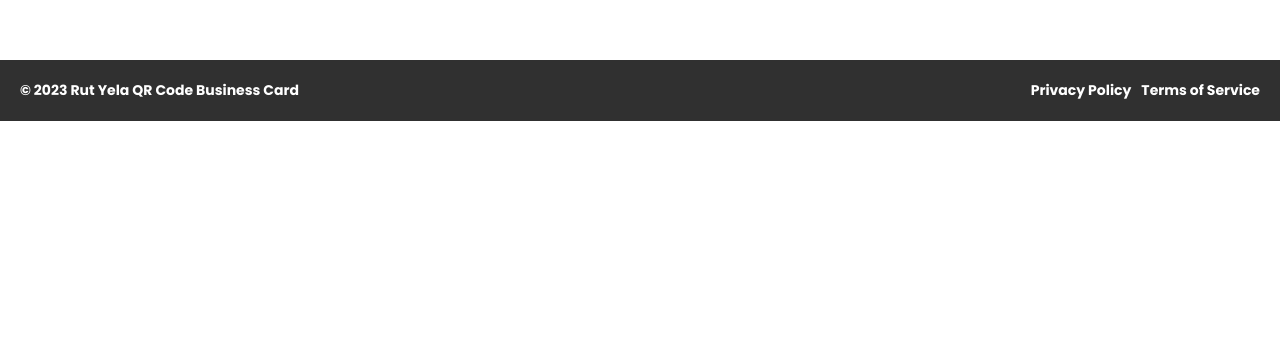
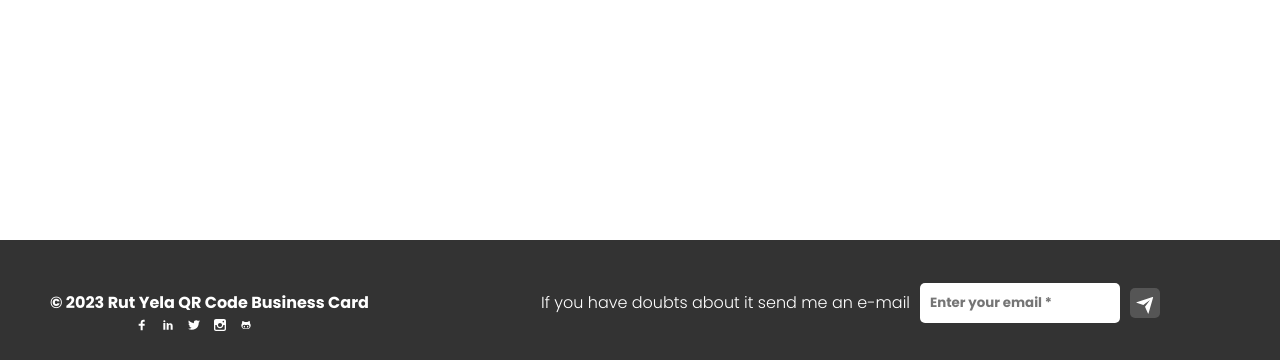
Before and after one commit to rutlopez/TfgQRCode, a React (Create React App) app in the folder Client/tfgapp/: page / in a window 1280 px wide. Shown: the part 3267-3627 px from the top of the page. Before the commit the page ends 3388 px from the top, so only its background shows below. Built offline with nearby package versions, Linux system fonts and the light colour scheme.

Commit message:
changes in footer component

```diff
--- a/Client/tfgapp/src/App.css
+++ b/Client/tfgapp/src/App.css
@@ -94,6 +94,100 @@ nav li:nth-of-type(5) a:hover {
 nav ul li a:hover {
   color: #fecc00;
 }
+
+.footer {
+  background-color: #333333;
+  padding: 20px;
+
+}
+.footer a {
+  color: white;
+  text-decoration: none;
+  transition: color 0.3s;
+}
+
+.footer a:hover {
+  color: #fecc00;
+}
+
+.footer-box {
+  display: flex;
+  justify-content: space-between;
+  align-items: flex-start;
+}
+
+.footer-box-social {
+  display: flex;
+  flex-direction: column;
+  align-items: center;
+}
+
+.footer-social {
+  display: flex;
+  gap: 10px;
+}
+
+.footer-box-links {
+  display: flex;
+  gap: 30px;
+}
+
+.subscribe-box {
+  display: flex;
+  align-items: center;
+  gap: 10px;
+  margin-right: 100px;
+  margin-top: 23px;
+}
+
+.subscribe-box input[type='email'] {
+  width: 200px;
+  padding: 10px;
+  border: none;
+  border-radius: 5px;
+}
+
+.subscribe-box-send {
+  font-size: 20px;
+  color: #fff;
+  background-color: #555555;
+  padding: 5px;
+  border-radius: 5px;
+  cursor: pointer;
+  width: 30px;
+  height: 30px;
+  border: none; /* Agrega esto para eliminar el borde si es necesario */
+}
+
+
+.subscribe-box-info {
+  margin-top: 10px;
+  /* Agrega otros estilos según sea necesario */
+}
+
+
+
+
+@media screen and (max-width:45rem) {
+  .footer-box {
+    width: 90%;
+    grid-template-columns: 1fr 2fr;
+  }
+
+}
+
+@media screen and (max-width:35rem) {
+  .footer-box {
+    width: 90%;
+    grid-template-columns: 1fr;
+  }
+
+}
+
+
+
+
+
 
 /* End of navbar styles */
 
@@ -917,7 +1011,8 @@ input[type="text"]:focus {
   cursor: pointer;
   margin-right: 10px;
   margin-bottom: 30px;
-  margin-left: 10px; /* Espacio entre los botones */
+  margin-left: 10px;
+  /* Espacio entre los botones */
 }
 
 .button-download:hover {
@@ -925,19 +1020,23 @@ input[type="text"]:focus {
 }
 
 .button-download:nth-child(1) {
-  background-color: #fecc00; /* Color original del primer botón */
+  background-color: #fecc00;
+  /* Color original del primer botón */
 }
 
 .button-download:nth-child(1):hover {
-  background-color: #e0b402; /* Cambio de color al pasar el ratón por encima del primer botón */
+  background-color: #e0b402;
+  /* Cambio de color al pasar el ratón por encima del primer botón */
 }
 
 .button-download:nth-child(2) {
-  background-color: #fecc00; /* Cambio de color para el segundo botón */
+  background-color: #fecc00;
+  /* Cambio de color para el segundo botón */
 }
 
 .button-download:nth-child(2):hover {
-  background-color: #e0b402; /* Cambio de color al pasar el ratón por encima del segundo botón */
+  background-color: #e0b402;
+  /* Cambio de color al pasar el ratón por encima del segundo botón */
 }
 
 
--- a/Client/tfgapp/src/components/Card.js
+++ b/Client/tfgapp/src/components/Card.js
@@ -531,7 +531,7 @@ function Card() {
                                     </div>
                                 </div>
                             </div>
-                            <button className='button-download' sonClick={handleDownloadQRCode}>Descargar QR Code</button>
+                            <button className='button-download' onClick={handleDownloadQRCode}>Descargar QR Code</button>
                             <button className='button-download' onClick={downloadVCard}>Descargar vCard</button>
                         </div>
                     </div>
--- a/Client/tfgapp/src/components/ExamplesCards.js
+++ b/Client/tfgapp/src/components/ExamplesCards.js
@@ -16,9 +16,16 @@ function ExamplesCards() {
 
     return (
         <>
-            <div style={{ display: 'flex', flexDirection: 'column', alignItems: 'center', justifyContent: 'center', marginBottom:50 }} data-aos="fade-up">
-                <IoIdCard color='#fecc00' size={30} />
-                <h2 style={{ textAlign: 'center', marginTop: '10px',  fontSize: '2.5rem',fontWeight: '300',fontFamily: 'Poppins',lineHeight: '1.4',color: '#fecc00',margin: '1.5rem 0' }}>Design examples</h2>
+            <div style={{ display: 'flex', flexDirection: 'column', alignItems: 'center', justifyContent: 'center', marginBottom: 50 }} data-aos="fade-up">
+                <IoIdCard color='#fecc00' size={35} />
+                <h2 style={{ textAlign: 'center', fontSize: '2.5rem', fontWeight: '300', fontFamily: 'Poppins', lineHeight: '1.4', color: '#fecc00', margin: '2rem 0' }}>
+                    Design examples
+                </h2>
+                <p style={{
+                    textAlign: 'center', marginTop: '10px', fontSize: '14px', fontWeight: '300', fontFamily: 'Poppins-light', lineHeight: '1.4',
+                    color: '#555', margin: '0 auto', width: '50%', minWidth: '40rem'
+                }}>Create professional business cards with custom QR codes! Our business card creation app allows you to easily design elegant and
+                    modern business cards with contact information and a unique QR code. Here are some examples of vCards you can create with our app</p>
             </div>
             <div className="card-container">
                 <div className="card-example" data-aos="fade-right">
@@ -41,7 +48,6 @@ function ExamplesCards() {
                         </div>
                     </div>
                 </div>
-
                 <div className="card-example" data-aos="fade-left">
                     <div className="card-image" style={{ backgroundImage: `url(${previa3})` }}>
                     </div>
--- a/Client/tfgapp/src/components/Footer.js
+++ b/Client/tfgapp/src/components/Footer.js
@@ -1,20 +1,42 @@
 import React from 'react';
+import { TiSocialFacebook, TiSocialLinkedin, TiSocialTwitter, TiSocialInstagram, TiSocialGithub } from 'react-icons/ti';
+import { RiSendPlaneFill } from 'react-icons/ri';
 
 function Footer() {
   return (
-    <footer style={{ backgroundColor: '#303030', color: '#fff', fontSize: 14, padding: 20 }}>
-      <div style={{ display: 'flex', justifyContent: 'space-between', alignItems: 'center' }}>
-        <div>
-          <p style={{ margin: 0 }}>© 2023 Rut Yela QR Code Business Card</p>
+    <div style={{marginTop:100}} className='footer'>
+      <div className='footer-box'>
+        <div className='footer-box-social'>
+          <p style={{color:'white', marginTop:30 , marginLeft:30}}>© 2023 Rut Yela QR Code Business Card</p>
+          <div className='footer-social'>
+            <a href='/'>
+              <TiSocialFacebook />
+            </a>
+            <a href='/'>
+              <TiSocialLinkedin />
+            </a>
+            <a href='/'>
+              <TiSocialTwitter />
+            </a>
+            <a href='/'>
+              <TiSocialInstagram />
+            </a>
+            <a href='/'>
+              <TiSocialGithub />
+            </a>
+          </div>
         </div>
-        <div>
-          <ul style={{ listStyle: 'none', display: 'flex', margin: 0, padding: 0 }}>
-            <li style={{ marginRight: 10 }}><a href="/" style={{ color: '#fff' }}>Privacy Policy</a></li>
-            <li><a href="/" style={{ color: '#fff' }}>Terms of Service</a></li>
-          </ul>
+        <div className='footer-box-links'>
+        </div>
+        <div className='subscribe-box'>
+          <p style={{fontFamily:'Poppins-light', color:'white'}}>If you have doubts about it send me an e-mail</p>
+          <input type='email' placeholder='Enter your email *'></input>
+          <div className='subscribe-box-send'>
+            <RiSendPlaneFill />
+          </div>
         </div>
       </div>
-    </footer>
+    </div>
   );
 }
 
```
